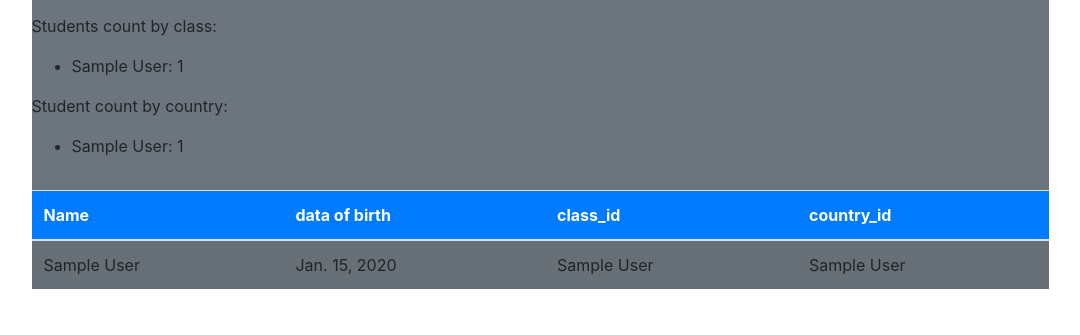
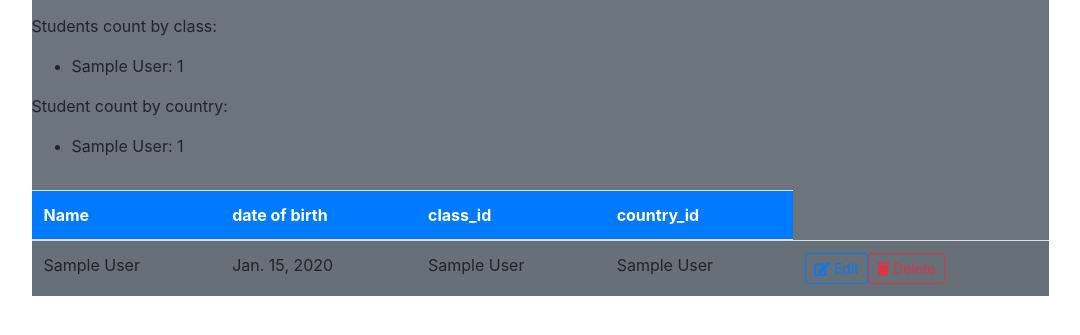
Before and after one commit to balqeess/rihalProject, a Django app: page /student/statistics/ in a window 1280 px wide. Shown: the part 265-600 px from the top of the page, without its empty margins (146-1226 px from the left). Run offline with Django 4.2, Linux system fonts and the light colour scheme; tables that the repository leaves empty hold one stand-in row (values such as "Sample post"); some libraries are stand-ins or nearby versions.

Commit message:
* add the insert and update operations to GET and POST requests in views.py in student_form *add the students_delete function in views.py * add button for  update and delete * makemigrations commonad in terminal for the deletion of mobile field in student model *

```diff
--- a/studentsAPI/templates/studentsAPI/students_statistics.html
+++ b/studentsAPI/templates/studentsAPI/students_statistics.html
@@ -23,7 +23,7 @@
             <thead class="bg-primary text-white">
               <tr>
                 <th>Name</th>
-                <th>data of birth</th>
+                <th>date of birth</th>
                 <th>class_id</th>
                 <th>country_id</th>
         </tr>
@@ -35,7 +35,14 @@
                 <td>{{ student.date_of_birth }}</td>
                 <td>{{ student.class_id }}</td>
                 <td>{{ student.country_id }}</td>
-
+                <td>
+                  <a href="{% url 'students_update' id=student.id %}" class="btn btn-sm btn-outline-primary">
+                    <i class="fas fa-edit"></i> Edit
+                  <a href="{% url 'students_delete' id=student.id %}" class="btn btn-sm btn-outline-danger">
+                      <i class="fas fa-trash"></i> Delete
+                  </a>
+                  </a>
+                </td>
 
               </tr>
               {% empty %}
--- a/studentsAPI/urls.py
+++ b/studentsAPI/urls.py
@@ -2,7 +2,9 @@ from django.urls import path
 from . import views
 
 urlpatterns = [
-    path('', views.students_form),
-    path('statistics/', views.students_statistics)
+    path('', views.students_form, name='students_insert'),
+    path('delete/<int:id>/',views.students_delete,name='students_delete'),
+    path('<int:id>/', views.students_form, name = 'students_update'), # get and post req for update operation
+    path('statistics/', views.students_statistics, name='students_statistics')
 
 ]
--- a/studentsAPI/views.py
+++ b/studentsAPI/views.py
@@ -18,17 +18,33 @@ def students_statistics(request):
     }
     return render(request,"studentsAPI/students_statistics.html",context)
 
-def students_form(request):
+def students_form(request, id=0):# if insert operation we have not provided id the id will be zero
     if request.method == "GET": #GET REQUEST
-        form = StudentForm()
-        return render(request,"studentsAPI/students_form.html", {'form':form})
-    else: # if it is an update operation
+        if id==0: # we will have insert operation
+            form = StudentForm()
+        else: # if it is an update operation
+            employee = Student.objects.get(pk=id)
+            form = StudentForm(instance=employee)
+        return render(request, "studentsAPI/students_form.html", {'form': form})
+    else:# POST OPERATION WILL BE HANDLED HERE
+        if id == 0: #INSERT
             form = StudentForm(request.POST)
-            if form.is_valid():
-                 form.save()
-            return redirect('/student/statistics')
+        else: #UPADTE
+            employee = Student.objects.get(pk=id)
+            form = StudentForm(request.POST, instance = employee) #the first paraemter passes the info from the form
+            # the 2nd parameter we have the employee object which has the data from the DB which is to be updated with
+            #the first parameter
+
+        if form.is_valid():# this is for both insert and update operations
+            form.save()
+            #after the save operation we will redirect the user into the route for showing the record
+            # all inserted users so far
+        return redirect('/student/statistics')
 
 
 
-def students_delete(request):
-    return
+
+def students_delete(request,id):
+    student = Student.objects.get(pk=id)
+    Student.delete()
+    return redirect('/student/statistics')
```
Also changed, not shown: studentsAPI/migrations/0002_remove_student_mobile.py (added).
